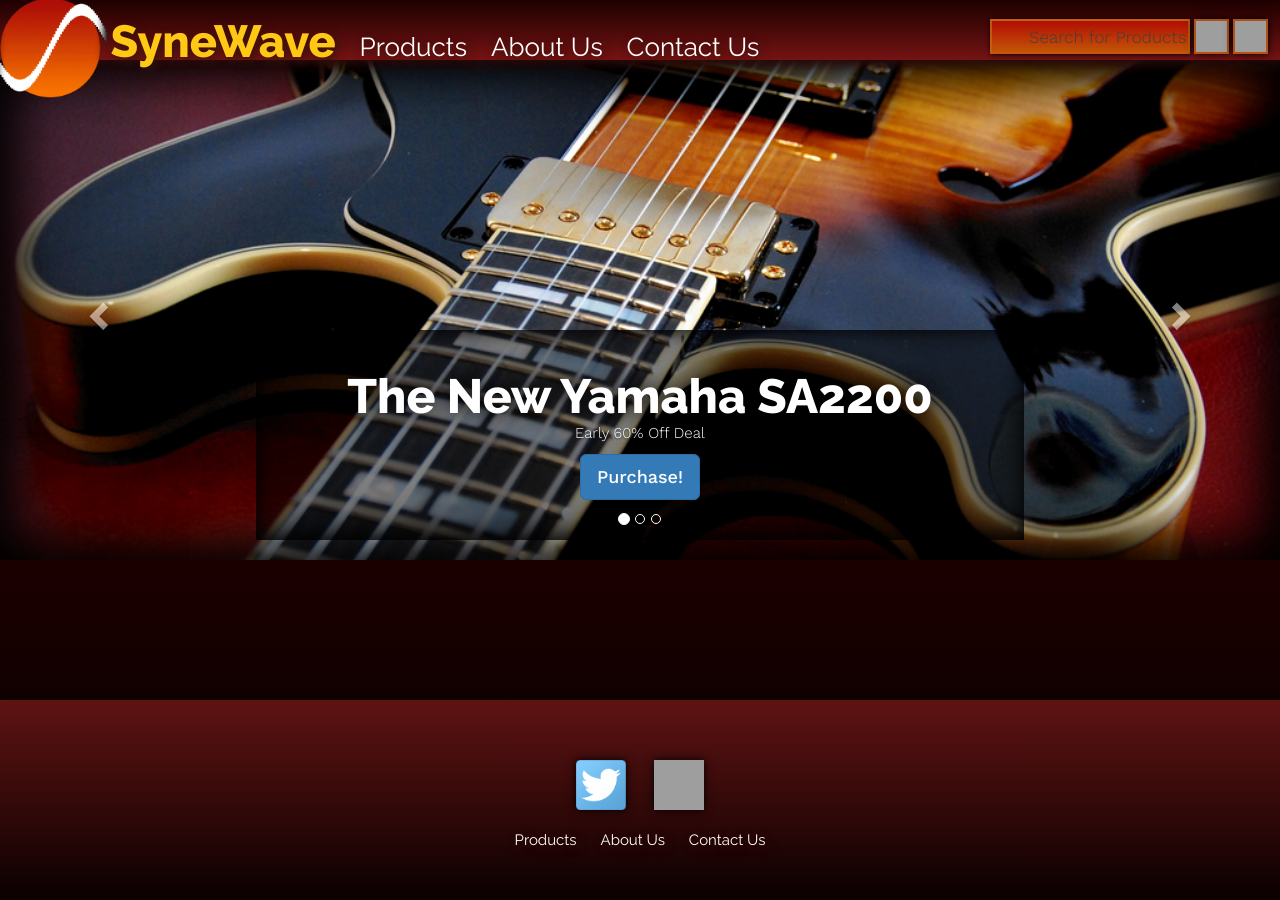
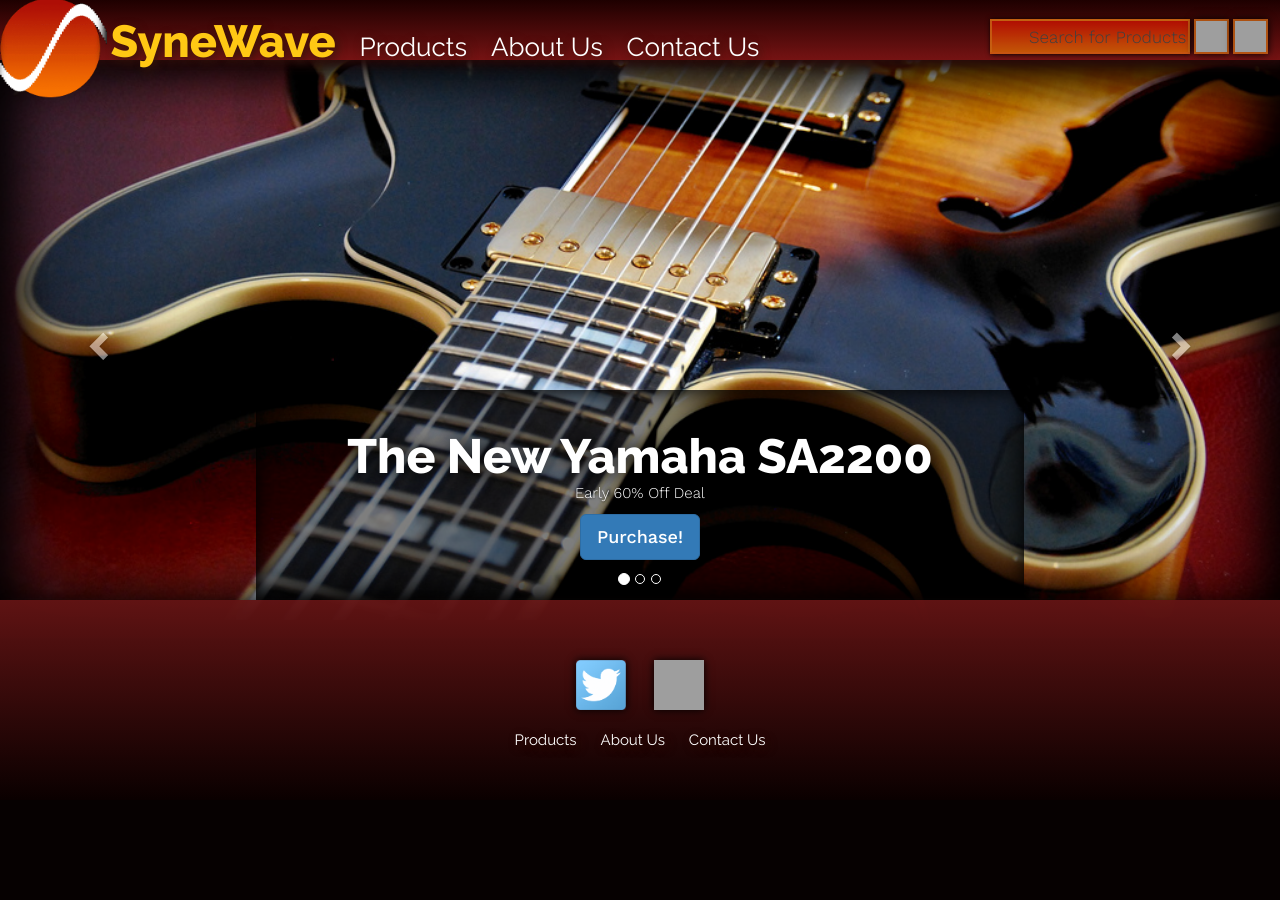
Before and after one commit to RussellSB/WebApplications, a PHP site: page /WebApplications/page-structures/frontPage.php in a window 1280 px wide. After the commit the page ends 781 px from the top, so only its background shows below. Run offline with PHP 8.4, Linux system fonts and the light colour scheme; grey boxes are pictures that could not be loaded.

Commit message:
Updated frontpage

```diff
--- a/page-structures/frontPage.php
+++ b/page-structures/frontPage.php
@@ -22,26 +22,7 @@
 
 <?php include "../includes/carousel.php"?>
 
-<main>
-
-    <!-- TODO: Replace searchbar functionality with PHP code -->
-
-
-
-    <!-- TODO: Add content below the carousel -->
-
-    <!-- Breaks to leave space for footer-->
-    <br />
-    <br />
-    <br />
-    <br />
-    <br />
-    <br />
-    <br />
-
-</main>
-
-<footer>
+<footer id="mainfoot">
     <?php include "../includes/footer.php"?>
 </footer>
 
--- a/stylesheets/carousel.css
+++ b/stylesheets/carousel.css
@@ -1,7 +1,7 @@
 /* Stylings for carousel */
 
 .carousel {
-    --main-height: 500px;
+    --main-height: calc(100vh - 240px);
     height: var(--main-height);
     grid-area: carousel;
 }
--- a/stylesheets/footer.css
+++ b/stylesheets/footer.css
@@ -6,6 +6,12 @@ footer{
     box-shadow: 5px 5px 10px rgba(20,10,10,1);
     grid-area: footer;
     height: 200px;
+}
+
+footer#mainfoot{
+    position: fixed;
+    bottom: 0;
+    width: 100%;
 }
 
 div#subMenus{
--- a/stylesheets/styles.css
+++ b/stylesheets/styles.css
@@ -25,10 +25,9 @@ button, select{
 
 /* Grid setups */
 #frontpagebody{
-    grid-template-rows: 60px auto auto 150px;
+    grid-template-rows: 60px auto 100px;
     grid-template-areas: "header header"
                          "carousel carousel"
-                         "main main"
                          "footer footer";
     grid-gap: 0;
 }
```
